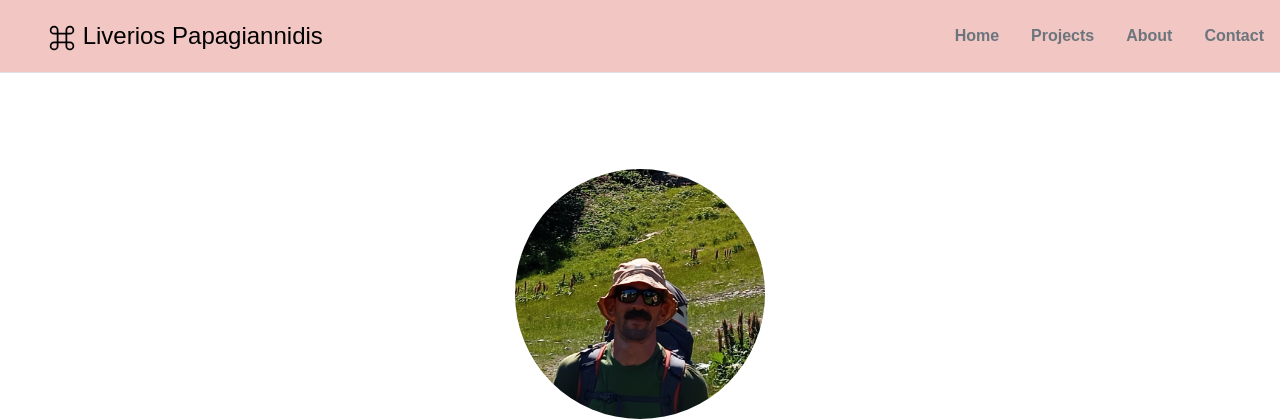
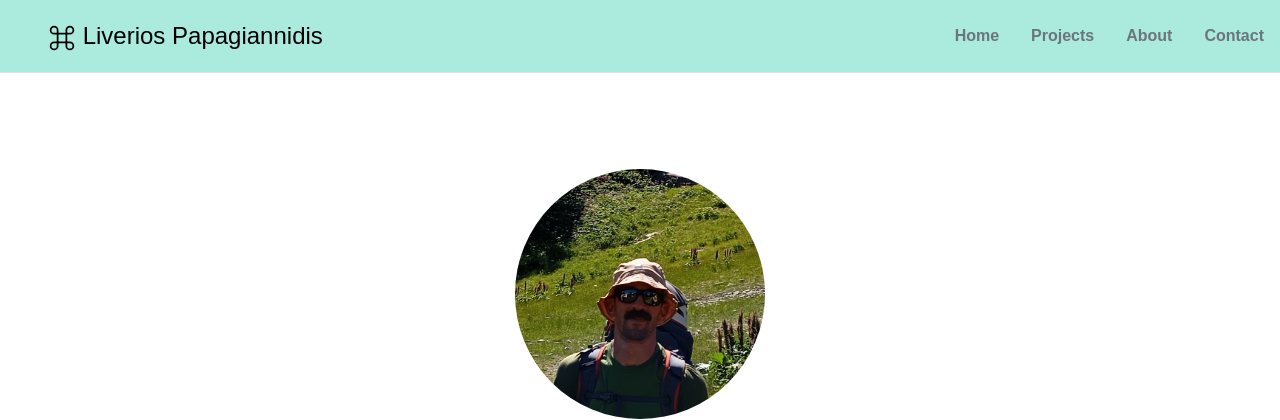
Before and after one commit to liveris-dev/Portfolio_with_Bootstrap, a Flask app: page /about in a window 1280 px wide. Shown: the top 420 px of the page. Run offline with Flask 3, Linux system fonts and the light colour scheme; some libraries are stand-ins or nearby versions; some web fonts are replaced.

Commit message:
Change top navbar background color

```diff
--- a/templates/base.html
+++ b/templates/base.html
@@ -47,7 +47,7 @@
 <body>
 
 <header class="d-flex flex-wrap justify-content-center py-3 mb-4 border-bottom sulphur-point-regular"
-        style="background-color:#F2C6C2"><a href="/"
+        style="background-color:#ABEBDE"><a href="/"
                                             class="d-flex align-items-center mb-3 mb-md-0 me-md-auto link-body-emphasis text-decoration-none">
     <svg class="bi me-2" width="40" height="32" aria-hidden="true">
         <use xlink:href="#bootstrap"></use>
```
